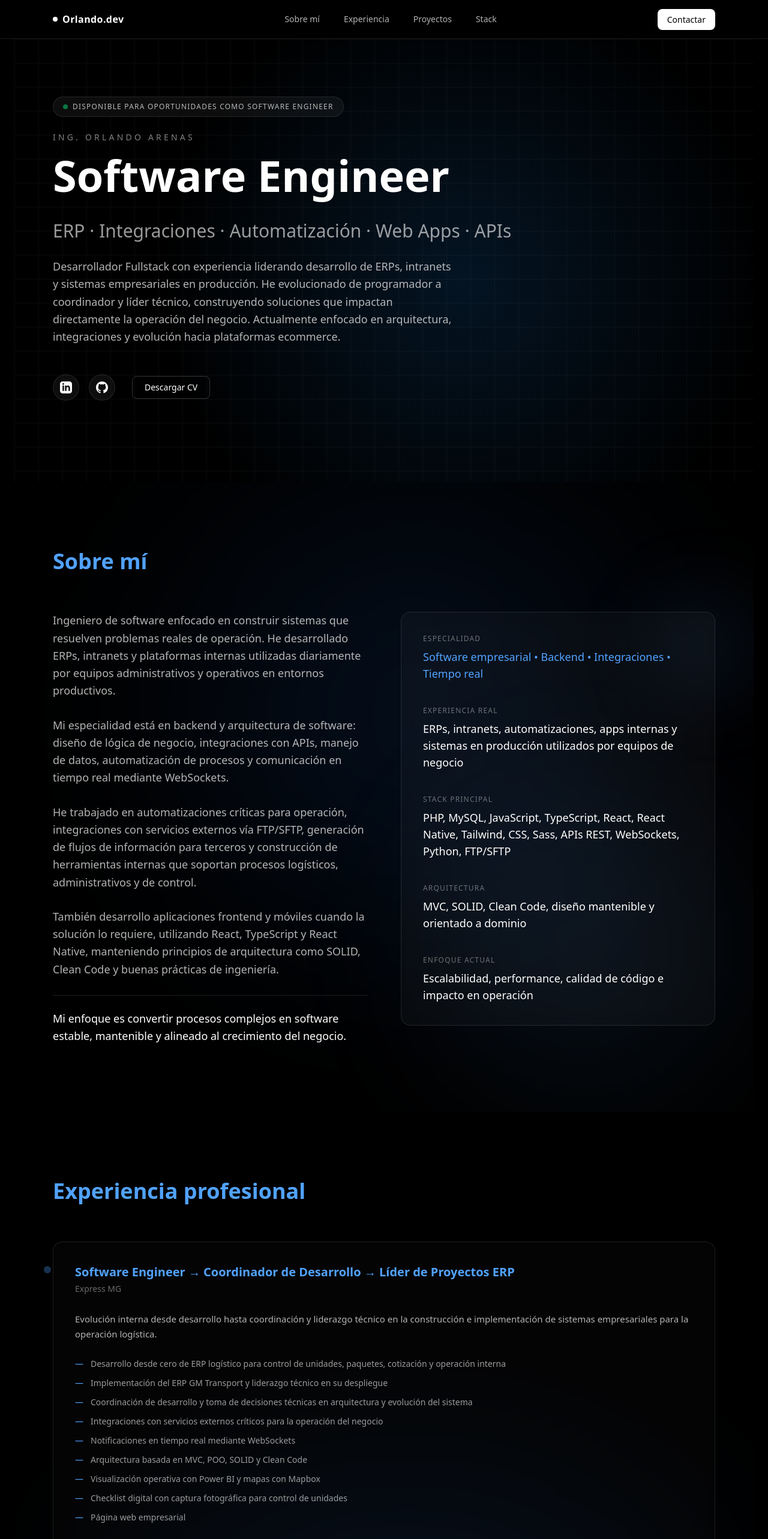
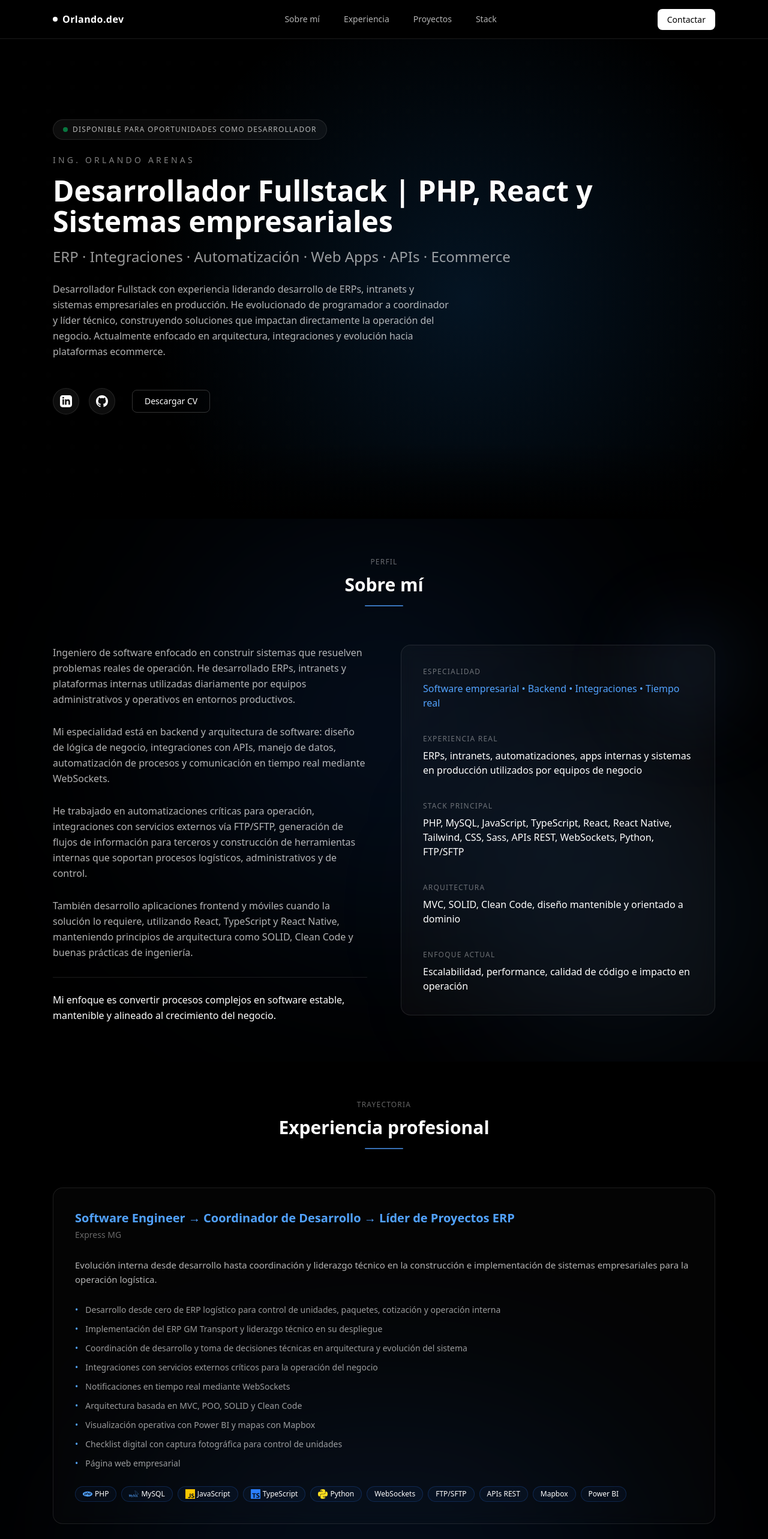
Before and after one commit to IngOrlandoDev/mi-portafolio, a React (Vite) app: page / in a window 1280 px wide. Shown: the top 2566 px of the page at 60% size. Built offline with nearby package versions, Linux system fonts and the light colour scheme.

Commit message:
Ajuste en titulos e iconos , tambien en retirar motion y optimizar hero

```diff
--- a/package.json
+++ b/package.json
@@ -12,7 +12,8 @@
   "dependencies": {
     "framer-motion": "^12.31.1",
     "react": "^19.2.0",
-    "react-dom": "^19.2.0"
+    "react-dom": "^19.2.0",
+    "react-icons": "^5.5.0"
   },
   "devDependencies": {
     "@eslint/js": "^9.39.1",
--- a/src/components/layout/MainLayout.tsx
+++ b/src/components/layout/MainLayout.tsx
@@ -10,7 +10,7 @@ export default function MainLayout({
     <div className="bg-black text-white min-h-screen">
       <Navbar />
 
-      <main className="container mx-auto px-6">{children}</main>
+      <main className="">{children}</main>
 
       <Footer />
     </div>
--- a/src/sections/about/About.tsx
+++ b/src/sections/about/About.tsx
@@ -1,36 +1,31 @@
-import { motion } from "framer-motion";
-
 export default function About() {
   return (
     <section
       id="about"
-      className="bg-black text-white py-28 relative overflow-hidden"
+      className="bg-black text-white py-16 relative overflow-hidden"
     >
-      {/* Glow grande de fondo */}
-      <motion.div
-        className="absolute top-0 left-1/2 -translate-x-1/2 w-[700px] h-[700px] bg-blue-500/10 blur-[140px] rounded-full z-0 will-change-transform"
-        initial={{ x: 0, y: 0 }}
-        animate={{ x: [0, 50, -30, 0], y: [0, 40, -20, 0] }}
-        transition={{ duration: 25, repeat: Infinity, ease: "easeInOut" }}
-      />
+      {/* Glow grande de fondo (animación CSS) */}
+      <div className="absolute top-0 left-1/2 -translate-x-1/2 w-[700px] h-[700px] bg-blue-500/10 blur-[140px] rounded-full animate-glow-slow z-0" />
 
       {/* Glow secundario inferior */}
-      <motion.div
-        className="absolute bottom-0 right-0 w-[500px] h-[500px] bg-blue-400/8 blur-[120px] rounded-full z-0 will-change-transform"
-        initial={{ x: 0, y: 0 }}
-        animate={{ x: [0, -40, 20, 0], y: [0, -30, 15, 0] }}
-        transition={{ duration: 28, repeat: Infinity, ease: "easeInOut" }}
-      />
+      <div className="absolute bottom-0 right-0 w-[500px] h-[500px] bg-blue-400/8 blur-[120px] rounded-full animate-glow-slower z-0" />
 
       {/* Contenido */}
       <div className="max-w-6xl mx-auto px-6 relative z-10">
-        <h2 className="text-3xl md:text-4xl font-semibold mb-16 text-blue-400">
-          Sobre mí
-        </h2>
+        {/* Header de sección consistente */}
+        <div className="text-center mb-16">
+          <p className="text-xs tracking-widest text-white/40 mb-3">PERFIL</p>
+
+          <h2 className="text-2xl md:text-3xl font-semibold text-white">
+            Sobre mí
+          </h2>
+
+          <div className="w-16 h-[2px] bg-blue-400/70 mx-auto mt-4 rounded-full" />
+        </div>
 
         <div className="grid md:grid-cols-2 gap-14 items-start">
           {/* Columna izquierda */}
-          <div className="space-y-7 text-white/70 leading-relaxed text-lg">
+          <div className="space-y-7 text-white/70 leading-relaxed text-md">
             <p>
               Ingeniero de software enfocado en construir sistemas que resuelven
               problemas reales de operación. He desarrollado ERPs, intranets y
@@ -70,19 +65,14 @@ export default function About() {
 
           {/* Columna derecha */}
           <div className="relative border border-white/10 rounded-2xl p-9 space-y-10 bg-white/[0.03] backdrop-blur-md z-10">
-            {/* Glow interno optimizado */}
-            <motion.div
-              className="absolute -top-12 -right-12 w-44 h-44 bg-blue-400/10 blur-3xl rounded-full will-change-transform"
-              initial={{ x: 0, y: 0 }}
-              animate={{ x: [0, 20, -15, 0], y: [0, 15, -10, 0] }}
-              transition={{ duration: 20, repeat: Infinity, ease: "easeInOut" }}
-            />
+            {/* Glow interno optimizado con CSS */}
+            <div className="absolute -top-12 -right-12 w-44 h-44 bg-blue-400/10 blur-3xl rounded-full animate-glow-medium" />
 
             <div>
               <p className="text-xs tracking-widest text-white/40 mb-2">
                 ESPECIALIDAD
               </p>
-              <p className="font-medium text-lg text-blue-400">
+              <p className="font-medium text-md text-blue-400">
                 Software empresarial • Backend • Integraciones • Tiempo real
               </p>
             </div>
@@ -91,7 +81,7 @@ export default function About() {
               <p className="text-xs tracking-widest text-white/40 mb-2">
                 EXPERIENCIA REAL
               </p>
-              <p className="font-medium text-lg">
+              <p className="font-medium text-md">
                 ERPs, intranets, automatizaciones, apps internas y sistemas en
                 producción utilizados por equipos de negocio
               </p>
@@ -101,7 +91,7 @@ export default function About() {
               <p className="text-xs tracking-widest text-white/40 mb-2">
                 STACK PRINCIPAL
               </p>
-              <p className="font-medium text-lg">
+              <p className="font-medium text-md">
                 PHP, MySQL, JavaScript, TypeScript, React, React Native,
                 Tailwind, CSS, Sass, APIs REST, WebSockets, Python, FTP/SFTP
               </p>
@@ -111,7 +101,7 @@ export default function About() {
               <p className="text-xs tracking-widest text-white/40 mb-2">
                 ARQUITECTURA
               </p>
-              <p className="font-medium text-lg">
+              <p className="font-medium text-md">
                 MVC, SOLID, Clean Code, diseño mantenible y orientado a dominio
               </p>
             </div>
@@ -120,7 +110,7 @@ export default function About() {
               <p className="text-xs tracking-widest text-white/40 mb-2">
                 ENFOQUE ACTUAL
               </p>
-              <p className="font-medium text-lg">
+              <p className="font-medium text-md">
                 Escalabilidad, performance, calidad de código e impacto en
                 operación
               </p>
--- a/src/sections/experience/Experience.tsx
+++ b/src/sections/experience/Experience.tsx
@@ -1,4 +1,16 @@
-import { motion } from "framer-motion";
+import {
+  SiPhp,
+  SiMysql,
+  SiJavascript,
+  SiTypescript,
+  SiReact,
+  SiTailwindcss,
+  SiPython,
+  SiHtml5,
+  SiCss3,
+  SiJquery,
+  SiSap,
+} from "react-icons/si";
 
 type ExperienceItem = {
   company: string;
@@ -6,6 +18,36 @@ type ExperienceItem = {
   description: string;
   achievements: string[];
   stack: string[];
+};
+
+// Función para asignar iconos a cada stack
+const getIcon = (tech: string) => {
+  switch (tech) {
+    case "PHP":
+      return <SiPhp className="w-4 h-4 text-blue-400" />;
+    case "MySQL":
+      return <SiMysql className="w-4 h-4 text-blue-400" />;
+    case "JavaScript":
+      return <SiJavascript className="w-4 h-4 text-yellow-400" />;
+    case "TypeScript":
+      return <SiTypescript className="w-4 h-4 text-blue-500" />;
+    case "React":
+      return <SiReact className="w-4 h-4 text-blue-400" />;
+    case "Tailwind":
+      return <SiTailwindcss className="w-4 h-4 text-cyan-400" />;
+    case "Python":
+      return <SiPython className="w-4 h-4 text-yellow-300" />;
+    case "HTML":
+      return <SiHtml5 className="w-4 h-4 text-orange-500" />;
+    case "CSS":
+      return <SiCss3 className="w-4 h-4 text-blue-500" />;
+    case "jQuery":
+      return <SiJquery className="w-4 h-4 text-blue-300" />;
+    case "SAP HANA":
+      return <SiSap className="w-4 h-4 text-green-500" />;
+    default:
+      return null;
+  }
 };
 
 const experiences: ExperienceItem[] = [
@@ -81,28 +123,29 @@ export default function Experience() {
   return (
     <section
       id="experience"
-      className="bg-black text-white py-28 relative overflow-hidden"
+      className="bg-black text-white py-16 relative overflow-hidden"
     >
-      {/* Glow principal de fondo */}
-      <motion.div
-        className="absolute top-1/2 left-1/2 -translate-x-1/2 -translate-y-1/2 w-[900px] h-[600px] bg-blue-500/10 blur-[140px] rounded-full will-change-transform z-0"
-        initial={{ x: 0, y: 0 }}
-        animate={{ x: [0, 40, -30, 0], y: [0, 30, -20, 0] }}
-        transition={{ duration: 25, repeat: Infinity, ease: "easeInOut" }}
-      />
+      {/* Glow principal de fondo (animación CSS) */}
+      <div className="absolute top-1/2 left-1/2 -translate-x-1/2 -translate-y-1/2 w-[900px] h-[600px] bg-blue-500/10 blur-[140px] rounded-full animate-glow-slow z-0" />
 
       {/* Glow secundario */}
-      <motion.div
-        className="absolute bottom-0 right-0 w-[500px] h-[500px] bg-blue-400/8 blur-[120px] rounded-full will-change-transform z-0"
-        initial={{ x: 0, y: 0 }}
-        animate={{ x: [0, -30, 20, 0], y: [0, -20, 10, 0] }}
-        transition={{ duration: 28, repeat: Infinity, ease: "easeInOut" }}
-      />
+      <div className="absolute bottom-0 right-0 w-[500px] h-[500px] bg-blue-400/8 blur-[120px] rounded-full animate-glow-slower z-0" />
 
       <div className="max-w-6xl mx-auto px-6 relative z-10">
-        <h2 className="text-3xl md:text-4xl font-semibold mb-16 text-blue-400">
-          Experiencia profesional
-        </h2>
+        {/* Título centrado con gradiente */}
+
+        {/* Header de sección consistente */}
+        <div className="text-center mb-16">
+          <p className="text-xs tracking-widest text-white/40 mb-3">
+            TRAYECTORIA
+          </p>
+
+          <h2 className="text-2xl md:text-3xl font-semibold text-white">
+            Experiencia profesional
+          </h2>
+
+          <div className="w-16 h-[2px] bg-blue-400/70 mx-auto mt-4 rounded-full" />
+        </div>
 
         <div className="space-y-12">
           {experiences.map((exp, index) => (
@@ -110,9 +153,6 @@ export default function Experience() {
               key={index}
               className="relative border border-white/10 rounded-2xl p-9 hover:border-white/20 hover:bg-white/[0.03] transition-all bg-white/[0.015] backdrop-blur-md"
             >
-              {/* Timeline punto */}
-              <div className="absolute -left-4 top-10 w-3 h-3 rounded-full bg-blue-400/60 animate-pulse" />
-
               {/* Header */}
               <div className="flex flex-col md:flex-row md:items-center md:justify-between mb-7">
                 <div>
@@ -132,7 +172,7 @@ export default function Experience() {
               <ul className="space-y-3 mb-7">
                 {exp.achievements.map((item, i) => (
                   <li key={i} className="text-white/60 text-sm flex gap-3">
-                    <span className="text-blue-400">—</span>
+                    <span className="text-blue-400">•</span>
                     {item}
                   </li>
                 ))}
@@ -143,8 +183,9 @@ export default function Experience() {
                 {exp.stack.map((tech, i) => (
                   <span
                     key={i}
-                    className="text-xs px-3 py-1 bg-blue-500/5 border border-blue-500/20 rounded-full hover:bg-blue-500/10 transition"
+                    className="flex items-center gap-1 text-xs px-3 py-1 bg-blue-500/5 border border-blue-500/20 rounded-full hover:bg-blue-500/10 transition"
                   >
+                    {getIcon(tech)}
                     {tech}
                   </span>
                 ))}
--- a/src/sections/hero/Hero.tsx
+++ b/src/sections/hero/Hero.tsx
@@ -2,10 +2,10 @@ import { motion } from "framer-motion";
 
 export default function Hero() {
   return (
-    <section className="relative bg-black text-white min-h-[92vh] flex items-center overflow-hidden">
+    <section className="relative bg-black text-white min-h-[100vh] flex items-center overflow-hidden">
       {/* Glow animado */}
       <motion.div
-        className="absolute inset-0"
+        className="absolute inset-0 z-0"
         animate={{
           background: [
             "radial-gradient(circle at 20% 20%, rgba(59,130,246,0.18), transparent 60%)",
@@ -17,16 +17,19 @@ export default function Hero() {
         transition={{ duration: 14, repeat: Infinity, ease: "linear" }}
       />
 
-      {/* Grid técnico */}
-      <div className="absolute inset-0 opacity-[0.04] bg-[linear-gradient(to_right,white_1px,transparent_1px),linear-gradient(to_bottom,white_1px,transparent_1px)] bg-[size:40px_40px]" />
+      {/* Grid técnico con blur */}
+      <div className="absolute inset-0 opacity-[0.04] bg-[linear-gradient(to_right,white_1px,transparent_1px),linear-gradient(to_bottom,white_1px,transparent_1px)] bg-[size:40px_40px] z-0 blur-sm" />
+
+      {/* Fade al final de la sección */}
+      <div className="absolute bottom-0 left-0 w-full h-32 bg-gradient-to-t from-black to-transparent z-0 pointer-events-none" />
 
       {/* Contenido */}
-      <div className="relative max-w-6xl mx-auto px-6 py-24 w-full">
+      <div className="relative container mx-auto px-6 py-16 z-10 max-w-6xl">
         {/* Disponibilidad */}
         <div className="mb-6">
           <span className="inline-flex items-center gap-2 px-4 py-2 text-xs tracking-widest uppercase text-white/70 border border-white/10 rounded-full bg-white/5 backdrop-blur">
             <span className="w-2 h-2 rounded-full bg-green-400 animate-pulse"></span>
-            Disponible para oportunidades como Software Engineer
+            Disponible para oportunidades como Desarrollador
           </span>
         </div>
 
@@ -35,23 +38,17 @@ export default function Hero() {
           ING. ORLANDO ARENAS
         </p>
 
-        {/* Headline fuerte */}
-        <h1 className="text-4xl md:text-7xl font-semibold leading-[1.05] mb-6">
-          Software Engineer
+        {/* Headline */}
+        <h1 className="text-2xl md:text-5xl font-semibold leading-snug md:leading-[1.05]">
+          Desarrollador Fullstack | PHP, React y Sistemas empresariales
           <br />
-          <span className="text-white/60 text-xl md:text-3xl font-medium">
-            ERP · Integraciones · Automatización · Web Apps · APIs
+          <span className="text-white/60 text-xl md:text-2xl font-medium">
+            ERP · Integraciones · Automatización · Web Apps · APIs · Ecommerce
           </span>
         </h1>
 
-        {/* <p className="max-w-2xl text-white/70 text-lg leading-relaxed mb-12">
-          Desarrollo y mantengo sistemas empresariales en producción, incluyendo
-          ERPs, intranets y plataformas internas. Especializado en backend con
-          PHP, MySQL e integraciones con servicios externos que impactan
-          directamente la operación del negocio.
-        </p>
- */}
-        <p className="max-w-2xl text-white/70 text-lg leading-relaxed mb-12">
+        {/* Descripción */}
+        <p className="max-w-2xl text-white/70 text-md leading-relaxed mb-12 mt-6">
           Desarrollador Fullstack con experiencia liderando desarrollo de ERPs,
           intranets y sistemas empresariales en producción. He evolucionado de
           programador a coordinador y líder técnico, construyendo soluciones que
@@ -67,20 +64,10 @@ export default function Hero() {
             href="https://www.linkedin.com/in/ramon-orlando-daniel-arenas-ramirez-0a0986287/"
             target="_blank"
             className="w-11 h-11 flex items-center justify-center rounded-full bg-white/5 border border-white/10 hover:border-white/30 transition"
+            aria-label="LinkedIn"
           >
             <svg className="w-5 h-5 fill-current" viewBox="0 0 24 24">
-              <path
-                d="M19 0h-14c-2.761 0-5 2.239-5
-                  5v14c0 2.761 2.239 5 5 5h14c2.762
-                  0 5-2.239 5-5v-14c0-2.761-2.238-5-5-5zm-11
-                  19h-3v-11h3v11zm-1.5-12.268c-.966
-                  0-1.75-.79-1.75-1.764s.784-1.764
-                  1.75-1.764 1.75.79 1.75 1.764-.783
-                  1.764-1.75 1.764zm13.5
-                  12.268h-3v-5.604c0-3.368-4-3.113-4
-                  0v5.604h-3v-11h3v1.765c1.396-2.586
-                  7-2.777 7 2.476v6.759z"
-              />
+              <path d="M19 0h-14c-2.761 0-5 2.239-5 5v14c0 2.761 2.239 5 5 5h14c2.762 0 5-2.239 5-5v-14c0-2.761-2.238-5-5-5zm-11 19h-3v-11h3v11zm-1.5-12.268c-.966 0-1.75-.79-1.75-1.764s.784-1.764 1.75-1.764 1.75.79 1.75 1.764-.783 1.764-1.75 1.764zm13.5 12.268h-3v-5.604c0-3.368-4-3.113-4 0v5.604h-3v-11h3v1.765c1.396-2.586 7-2.777 7 2.476v6.759z" />
             </svg>
           </a>
 
@@ -89,26 +76,10 @@ export default function Hero() {
             href="https://github.com/IngOrlandoDev"
             target="_blank"
             className="w-11 h-11 flex items-center justify-center rounded-full bg-white/5 border border-white/10 hover:border-white/30 transition"
+            aria-label="GitHub"
           >
             <svg className="w-5 h-5 fill-current" viewBox="0 0 24 24">
-              <path
-                d="M12 0C5.37 0 0 5.37 0 12c0
-                  5.31 3.435 9.795 8.205 11.385.6.11.825-.26.825-.58
-                  0-.285-.015-1.23-.015-2.235-3.015.555-3.795-.735-4.035-1.41-.135-.345-.72-1.41-1.23-1.695-.42-.225-1.02-.78-.015-.795.945-.015
-                  1.62.87 1.845 1.23 1.08 1.815 2.805
-                  1.305 3.495.99.105-.78.42-1.305.765-1.605-2.67-.3-5.46-1.335-5.46-5.925
-                  0-1.305.465-2.385 1.23-3.225-.12-.3-.54-1.53.12-3.18
-                  0 0 1.005-.315 3.3 1.23.96-.27
-                  1.98-.405 3-.405s2.04.135
-                  3 .405c2.295-1.56 3.3-1.23
-                  3.3-1.23.66 1.65.24 2.88.12
-                  3.18.765.84 1.23 1.905 1.23
-                  3.225 0 4.605-2.805 5.625-5.475
-                  5.925.435.375.81 1.095.81
-                  2.22 0 1.605-.015 2.895-.015
-                  3.3 0 .315.225.69.825.57A12.02
-                  12.02 0 0024 12c0-6.63-5.37-12-12-12z"
-              />
+              <path d="M12 0C5.37 0 0 5.37 0 12c0 5.31 3.435 9.795 8.205 11.385.6.11.825-.26.825-.58 0-.285-.015-1.23-.015-2.235-3.015.555-3.795-.735-4.035-1.41-.135-.345-.72-1.41-1.23-1.695-.42-.225-1.02-.78-.015-.795.945-.015 1.62.87 1.845 1.23 1.08 1.815 2.805 1.305 3.495.99.105-.78.42-1.305.765-1.605-2.67-.3-5.46-1.335-5.46-5.925 0-1.305.465-2.385 1.23-3.225-.12-.3-.54-1.53.12-3.18 0 0 1.005-.315 3.3 1.23.96-.27 1.98-.405 3-.405s2.04.135 3 .405c2.295-1.56 3.3-1.23 3.3-1.23.66 1.65.24 2.88.12 3.18.765.84 1.23 1.905 1.23 3.225 0 4.605-2.805 5.625-5.475 5.925.435.375.81 1.095.81 2.22 0 1.605-.015 2.895-.015 3.3 0 .315.225.69.825.57A12.02 12.02 0 0024 12c0-6.63-5.37-12-12-12z" />
             </svg>
           </a>
 
--- a/src/sections/projects/ProjectCard.tsx
+++ b/src/sections/projects/ProjectCard.tsx
@@ -1,34 +1,83 @@
+import {
+  SiPhp,
+  SiMysql,
+  SiJavascript,
+  SiTypescript,
+  SiReact,
+  SiTailwindcss,
+  SiPython,
+  SiHtml5,
+  SiCss3,
+  SiJquery,
+  SiSap,
+} from "react-icons/si";
+
+// Función para asignar iconos a cada stack
+const getIcon = (tech: string) => {
+  switch (tech) {
+    case "PHP":
+      return <SiPhp className="w-4 h-4 text-blue-400" />;
+    case "MySQL":
+      return <SiMysql className="w-4 h-4 text-blue-400" />;
+    case "JavaScript":
+      return <SiJavascript className="w-4 h-4 text-yellow-400" />;
+    case "TypeScript":
+      return <SiTypescript className="w-4 h-4 text-blue-500" />;
+    case "React":
+      return <SiReact className="w-4 h-4 text-blue-400" />;
+    case "Tailwind":
+      return <SiTailwindcss className="w-4 h-4 text-cyan-400" />;
+    case "Python":
+      return <SiPython className="w-4 h-4 text-yellow-300" />;
+    case "HTML":
+      return <SiHtml5 className="w-4 h-4 text-orange-500" />;
+    case "CSS":
+      return <SiCss3 className="w-4 h-4 text-blue-500" />;
+    case "jQuery":
+      return <SiJquery className="w-4 h-4 text-blue-300" />;
+    case "SAP HANA":
+      return <SiSap className="w-4 h-4 text-green-500" />;
+    default:
+      return null;
+  }
+};
+
 import type { Project } from "../../data/projects";
-import { motion } from "framer-motion";
 
 export default function ProjectCard({ project }: { project: Project }) {
   return (
-    <motion.div
-      className="bg-white/5 border border-white/10 rounded-2xl p-6 backdrop-blur-md relative overflow-hidden transition-all hover:scale-105"
-      initial={{ opacity: 0, y: 20 }}
-      whileInView={{ opacity: 1, y: 0 }}
-      viewport={{ once: true, amount: 0.2 }}
-      transition={{ duration: 0.6, ease: "easeOut" }}
-    >
+    <div className="group bg-white/5 border border-white/10 rounded-2xl p-6 backdrop-blur-md relative overflow-hidden transition-all duration-300 hover:border-white/20 hover:bg-white/[0.07] hover:-translate-y-1">
+      {/* Glow hover */}
+      <div className="absolute -top-10 -right-10 w-40 h-40 bg-blue-500/10 blur-3xl rounded-full opacity-0 group-hover:opacity-100 transition-opacity duration-500" />
+
       {/* imagen futura */}
-      <div className="h-40 rounded-lg mb-6 flex items-center justify-center text-white/30 text-sm bg-white/5">
+      <div className="h-40 rounded-lg mb-6 flex items-center justify-center text-white/30 text-sm bg-white/5 border border-white/10">
         Screenshot próximamente
       </div>
 
+      {/* título */}
       <h3 className="text-xl font-semibold mb-2 text-white">{project.title}</h3>
-      <p className="text-white/70 text-sm mb-4">{project.description}</p>
+
+      {/* descripción */}
+      <p className="text-white/70 text-sm mb-4 leading-relaxed">
+        {project.description}
+      </p>
+
+      {/* impacto */}
       <p className="text-white/60 text-sm mb-6">{project.impact}</p>
 
-      <div className="flex flex-wrap gap-2 text-xs">
-        {project.stack.map((tech, index) => (
+      {/* stack */}
+      <div className="flex flex-wrap gap-2">
+        {project.stack.map((tech, i) => (
           <span
-            key={index}
-            className="px-3 py-1 bg-white/5 border border-white/10 rounded-full text-white hover:bg-white/10 transition"
+            key={i}
+            className="flex items-center gap-1 text-xs px-3 py-1 bg-blue-500/5 border border-blue-500/20 rounded-full hover:bg-blue-500/10 transition"
           >
+            {getIcon(tech)}
             {tech}
           </span>
         ))}
       </div>
-    </motion.div>
+    </div>
   );
 }
```
Also changed, not shown: src/sections/contact/Contact.tsx (+11 -4 lines), src/sections/projects/Projects.tsx (+20 -12 lines), src/sections/skills/Skills.tsx (+26 -21 lines), 1 other file (tests, documents, lock files or other folders).
